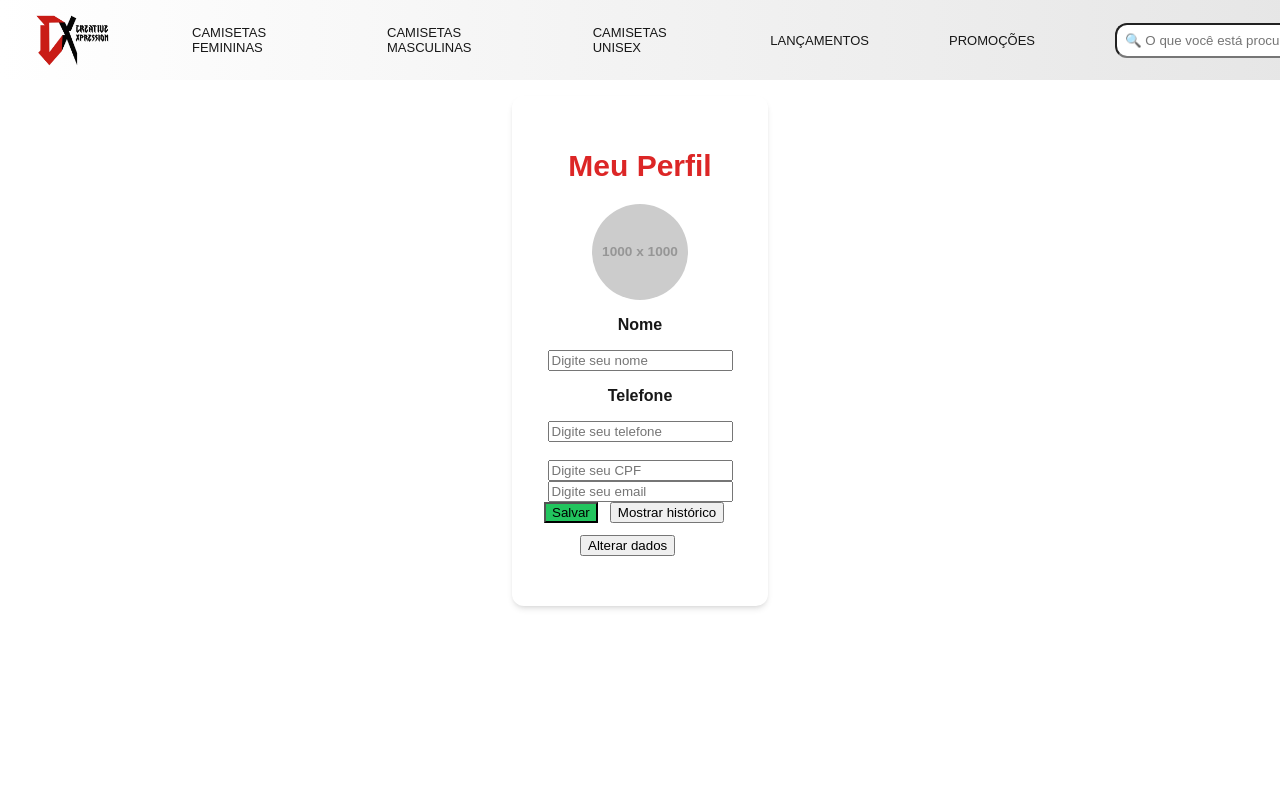
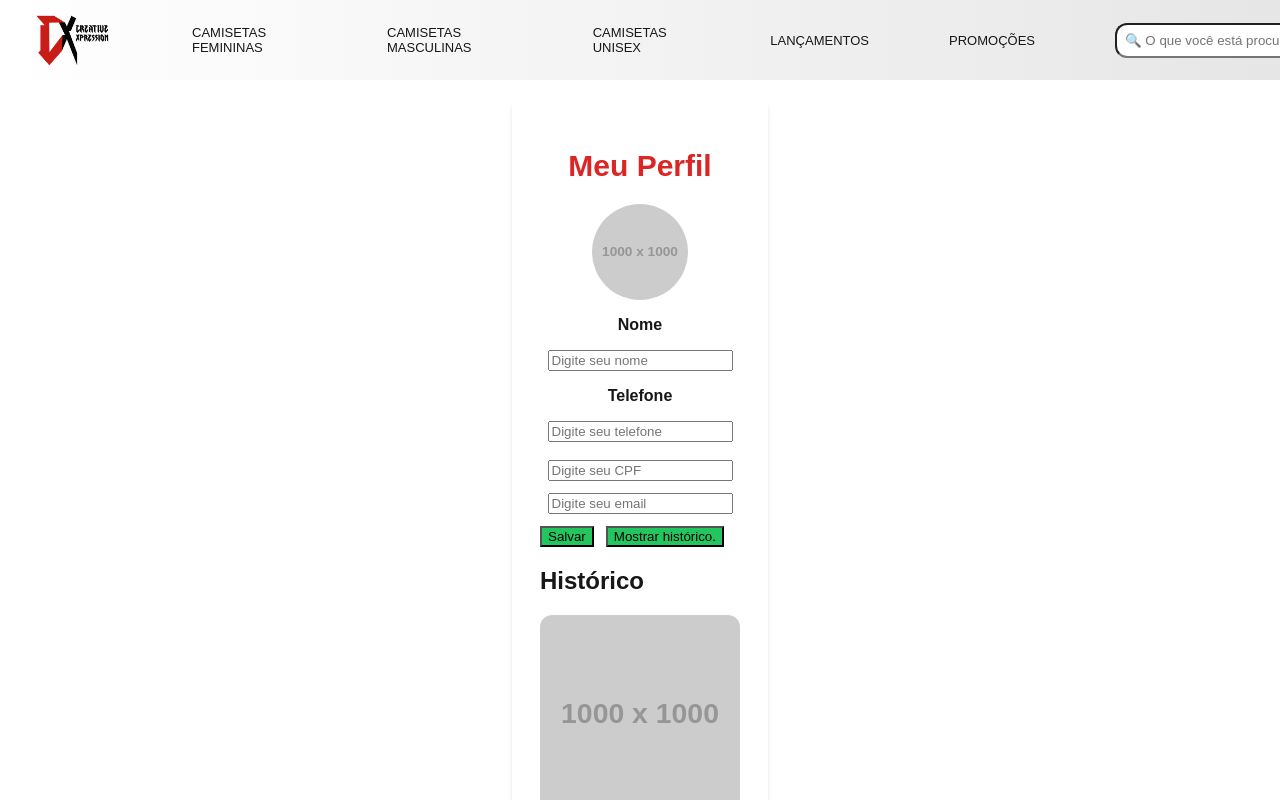
Before and after one commit to LuizFernandoFormenton/projeto_integrador, a Next.js app: page /perfil_de_usuario in a window 1280 px wide. Shown: the top 800 px of the page. Built offline with nearby package versions, Linux system fonts and the light colour scheme.

Commit message:
aula 06/02/25

```diff
--- a/app/perfil_de_usuario/components/Perfil.js
+++ /dev/null
@@ -1,11 +0,0 @@
-function Perfil () {
-    return (
-
-    <div>
-
-
-    </div>
-     );
-}
-
-export default Perfil;
--- a/app/perfil_de_usuario/page.js
+++ b/app/perfil_de_usuario/page.js
@@ -1,6 +1,19 @@
+'use client'
+
+import { useState } from "react"
+
 function components () {
 
+    const [ historico, historicoCompras ] = useState( true );
 
+    function mostrarHistorico(){
+
+        if( historico ==  true ){
+            mostrarHistorico( false )
+        }else{
+            mostrarHistorico( true )
+        }
+    }
 
 
 
@@ -31,12 +44,25 @@ function components () {
                 <br/>
                 <input type="number" placeholder="Digite seu CPF"></input>
                 <br/>
-                <input className="" type="email" placeholder="Digite seu email"></input>
+                <input className="mt-3" type="email" placeholder="Digite seu email"></input>
                 <br/>
                 <div className="justify-between rounded-xl">
-                    <button className="bg-green-500 transition delay-100 duration-100 ease-in-out hover:-translate-y-1 hover:scale-110 hover:bg-indigo-500">Salvar</button>
-                    <button className="ml-3">Mostrar histórico</button>
-                    <button className="mx-9 mt-3">Alterar dados</button>
+                    <button className="bg-green-500 transition delay-100 duration-100 ease-in-out hover:-translate-y-1 hover:scale-110 hover:bg-indigo-500 mt-3">Salvar</button>
+                    <button onClick={()=>mostrarHistorico()}  className={`mt-3 ${historico == true ? `bg-green-500` : `bg-red-500`} ml-3`}>{ historico == true ? <span>Mostrar histórico</span> : <span></span> }.</button>
+
+                    {
+                    historico == true ?
+                        <div>
+                            <h2 className="">Histórico</h2>
+                            <img width="200" height="200" src="https://placehold.co/1000" className="rounded-xl "></img>
+                            <br/>
+                        </div>
+                    :
+                    <div></div>
+
+
+}
+
                 </div>
 
                 <br/>
```
